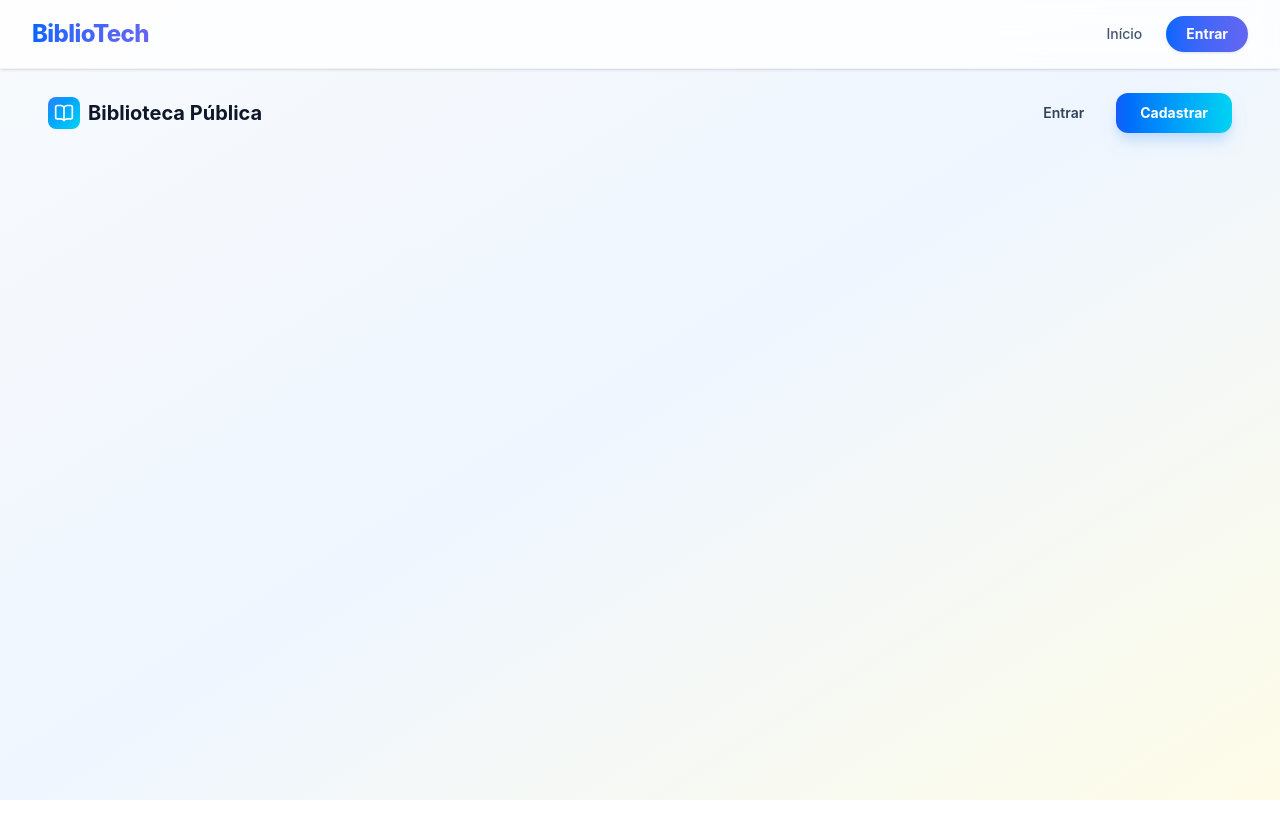
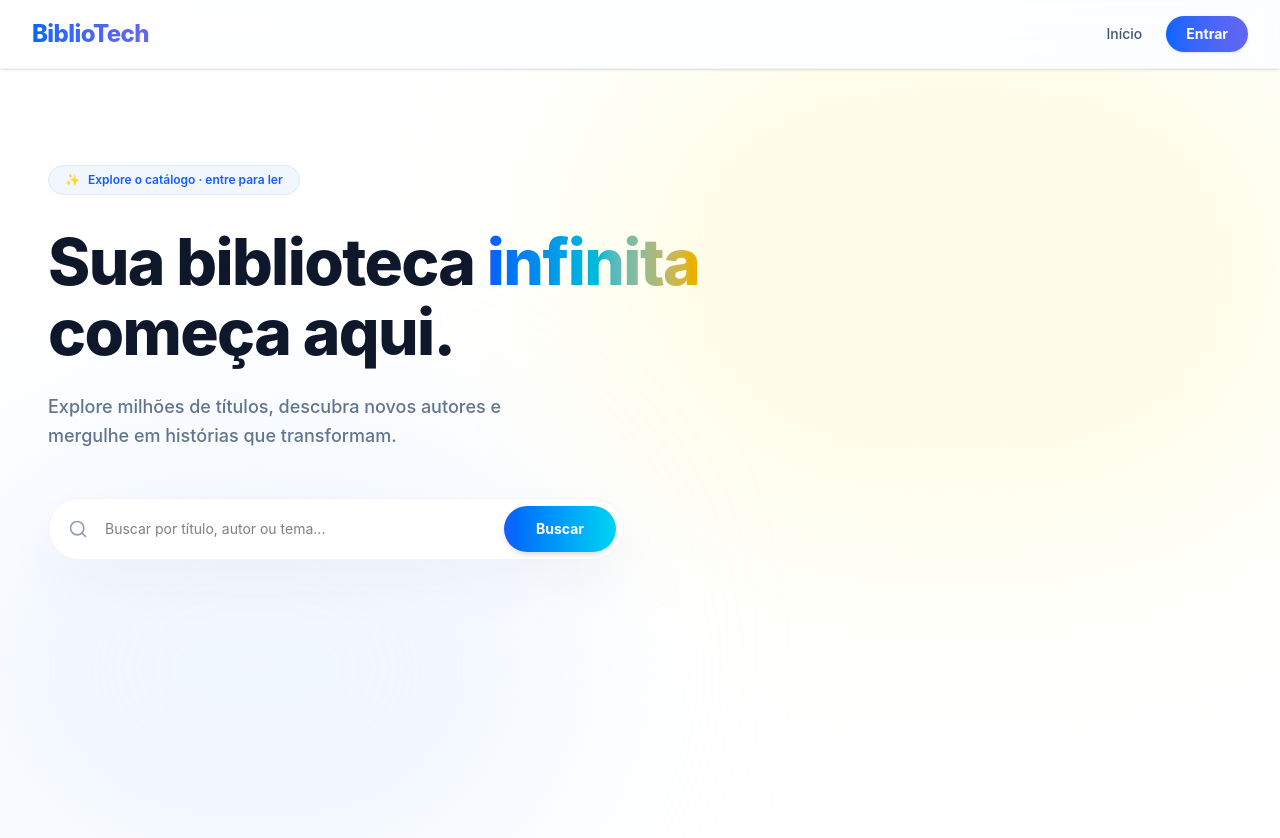
Before and after one commit to Rosy201/biblioteca_publica, a React app in the folder FrontEnd/: page / in a window 1280 px wide. Shown: the top 838 px of the page. Before the commit the page ends 800 px from the top, so only its background shows below. Built offline with nearby package versions, Linux system fonts and the light colour scheme; the HTML template or start-up script is replaced by a standard one.

Commit message:
Configurando a Api da GoogleLivros para buscar os livros e salvar

```diff
--- a/FrontEnd/src/pages/LandingPage.jsx
+++ b/FrontEnd/src/pages/LandingPage.jsx
@@ -1,29 +1,53 @@
 import React from 'react';
-import { BookOpen } from 'lucide-react';
-import { Link } from 'react-router-dom'; // Se estiver usando rotas
+import { Search, BookOpen } from 'lucide-react'; // Instale com: npm install lucide-react
 
-export default function Header() {
+export default function LandingPage() {
   return (
-    <header className="relative z-10 w-full">
-      <nav className="flex items-center justify-between px-12 py-6 max-w-7xl mx-auto">
+    <div className="relative min-h-screen bg-white overflow-hidden font-sans">
 
-        <div className="flex items-center gap-2">
-          <div className="bg-gradient-to-br from-blue-500 to-cyan-400 p-1.5 rounded-lg">
-            <BookOpen className="text-white w-5 h-5" />
+
+      <div className="absolute inset-0 z-0">
+        <div className="absolute top-[-10%] right-[-5%] w-[60%] h-[70%] rounded-full bg-yellow-100/40 blur-[100px]" />
+        <div className="absolute bottom-[-5%] left-[-5%] w-[50%] h-[60%] rounded-full bg-blue-100/40 blur-[100px]" />
+      </div>
+
+
+      {/* Conteúdo Principal */}
+      <main className="relative z-10 max-w-7xl mx-auto px-12 pt-24 pb-20">
+        <div className="max-w-2xl text-left">
+
+          {/* Tag Pequena */}
+          <div className="inline-flex items-center gap-2 bg-blue-50/80 border border-blue-100 text-blue-600 px-4 py-1.5 rounded-full text-xs font-semibold mb-8">
+            <span className="text-blue-400">✨</span> Explore o catálogo · entre para ler
           </div>
-          <span className="text-xl font-bold text-slate-900">Biblioteca Pública</span>
+
+          {/* Título Principal */}
+          <h1 className="text-[64px] font-extrabold text-slate-900 leading-[1.1] mb-6 tracking-tight">
+            Sua biblioteca <span className="bg-clip-text text-transparent bg-gradient-to-r from-blue-600 via-cyan-500 to-yellow-500">infinita</span>
+            <br /> começa aqui.
+          </h1>
+
+          {/* Subtítulo */}
+          <p className="text-lg text-slate-500 mb-12 max-w-lg leading-relaxed font-medium">
+            Explore milhões de títulos, descubra novos autores e mergulhe em histórias que transformam.
+          </p>
+
+          {/* Barra de Busca (Exatamente como na imagem) */}
+          <div className="relative max-w-xl group">
+            <div className="absolute inset-y-0 left-5 flex items-center pointer-events-none">
+              <Search className="h-5 w-5 text-slate-400" />
+            </div>
+            <input
+              type="text"
+              placeholder="Buscar por título, autor ou tema..."
+              className="w-full pl-14 pr-32 py-5 bg-white border border-slate-100 rounded-full shadow-2xl shadow-slate-200/60 focus:outline-none focus:ring-2 focus:ring-blue-500/10 focus:border-blue-200 transition-all text-sm"
+            />
+            <button className="absolute right-2 top-2 bottom-2 bg-gradient-to-r from-blue-600 to-cyan-400 text-white px-8 rounded-full font-bold text-sm shadow-md hover:brightness-105 transition-all">
+              Buscar
+            </button>
+          </div>
         </div>
-
-        {/* Actions Section */}
-        <div className="flex items-center gap-8">
-          <button className="text-sm font-semibold text-slate-700 hover:text-blue-600 transition-colors">
-            Entrar
-          </button>
-          <button className="bg-gradient-to-r from-blue-600 to-cyan-400 text-white px-6 py-2.5 rounded-xl text-sm font-bold shadow-lg shadow-blue-200 hover:opacity-90 transition-opacity">
-            Cadastrar
-          </button>
-        </div>
-      </nav>
-    </header>
+      </main>
+    </div>
   );
 }
```
Also changed, not shown: 3 other files (tests, documents, lock files or other folders).
